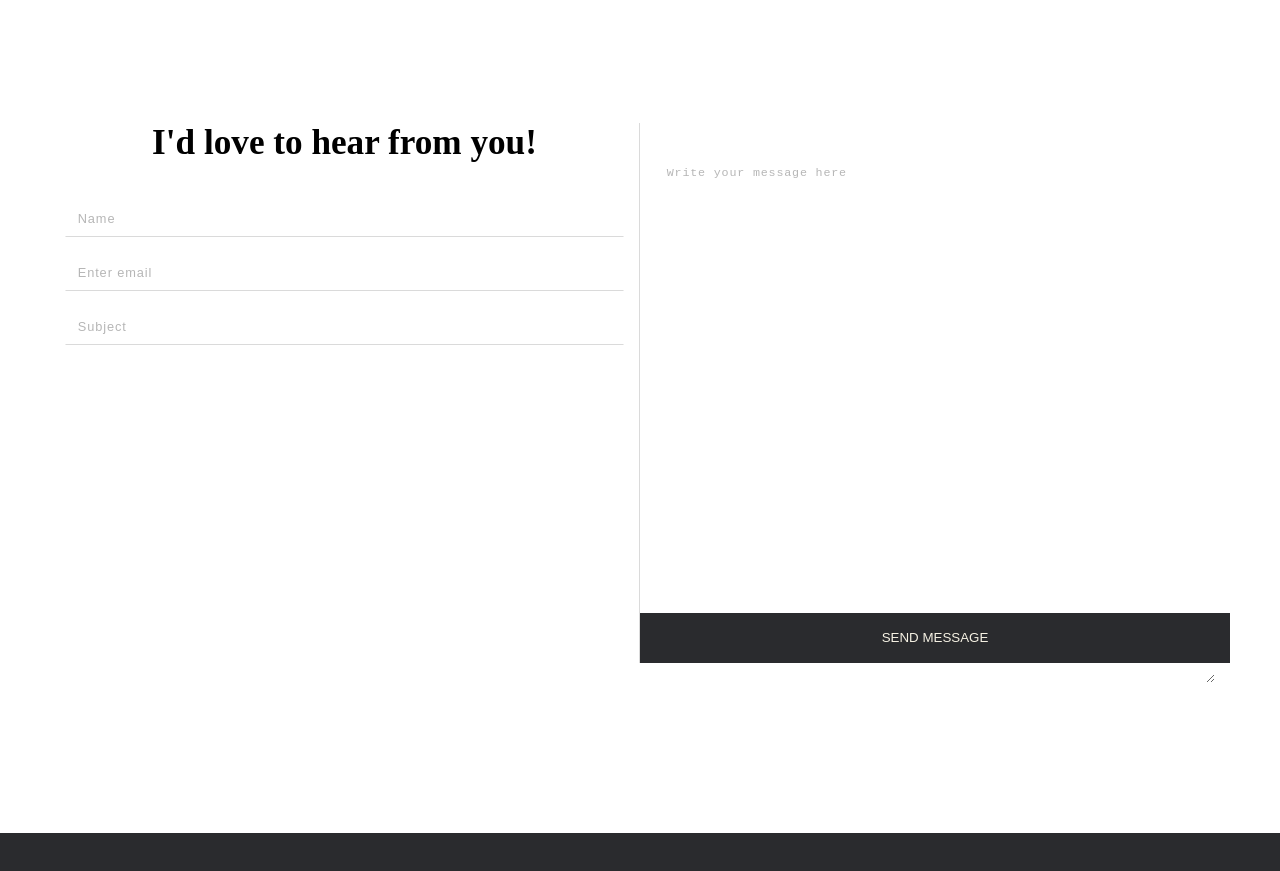
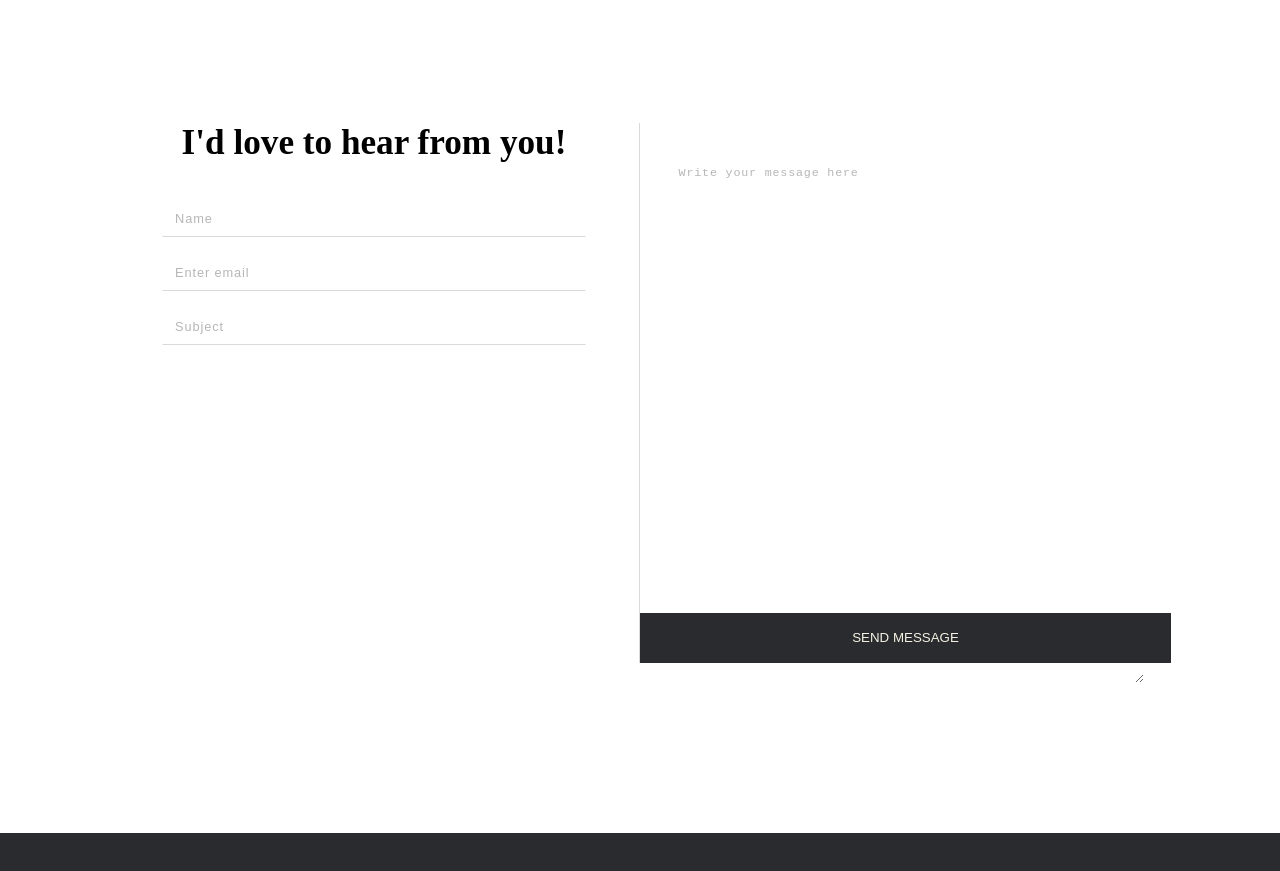
Before and after one commit to yirano/portfolio, a React (Create React App) app: page / in a window 1280 px wide. Shown: the part 2100-2971 px from the top of the page. Built offline with nearby package versions, Linux system fonts and the light colour scheme; a web font is replaced by a local one.

Commit message:
Adjust padding and width of contact form

```diff
--- a/src/components/Contact/Contact.css
+++ b/src/components/Contact/Contact.css
@@ -6,7 +6,8 @@
 
 form {
 	display: flex;
-	width: 100%;
+	width: 90%;
+	margin: 0 auto;
 }
 
 .leftContact {
@@ -28,7 +29,7 @@ input,
 textarea {
 	display: block;
 	height: 30px;
-	width: 95%;
+	width: 80%;
 	padding: 16px 12px;
 	border: 1px solid transparent;
 	border-bottom: 1px solid #dadada;
@@ -45,6 +46,7 @@ textarea {
 
 textarea {
 	height: 100%;
+	width: 90%;
 	border: none;
 	font-size: 0.9em;
 }
```
